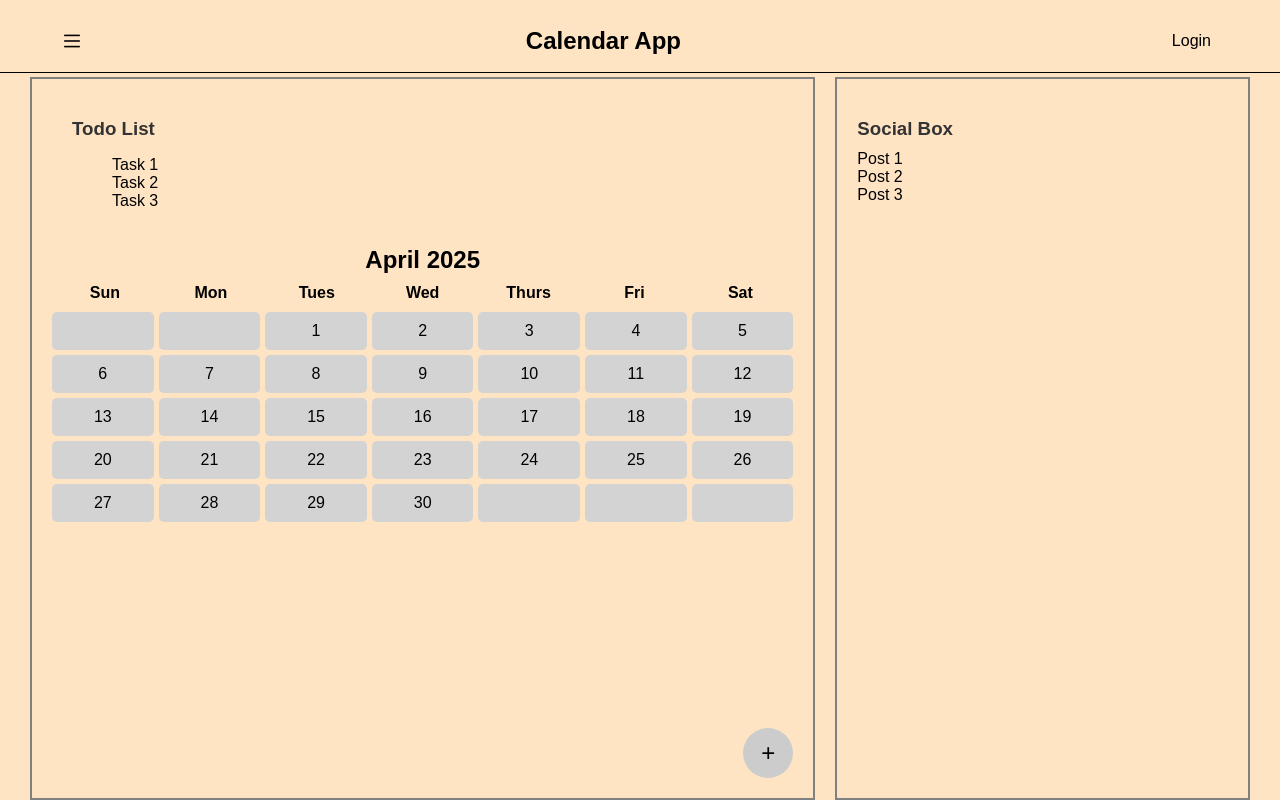
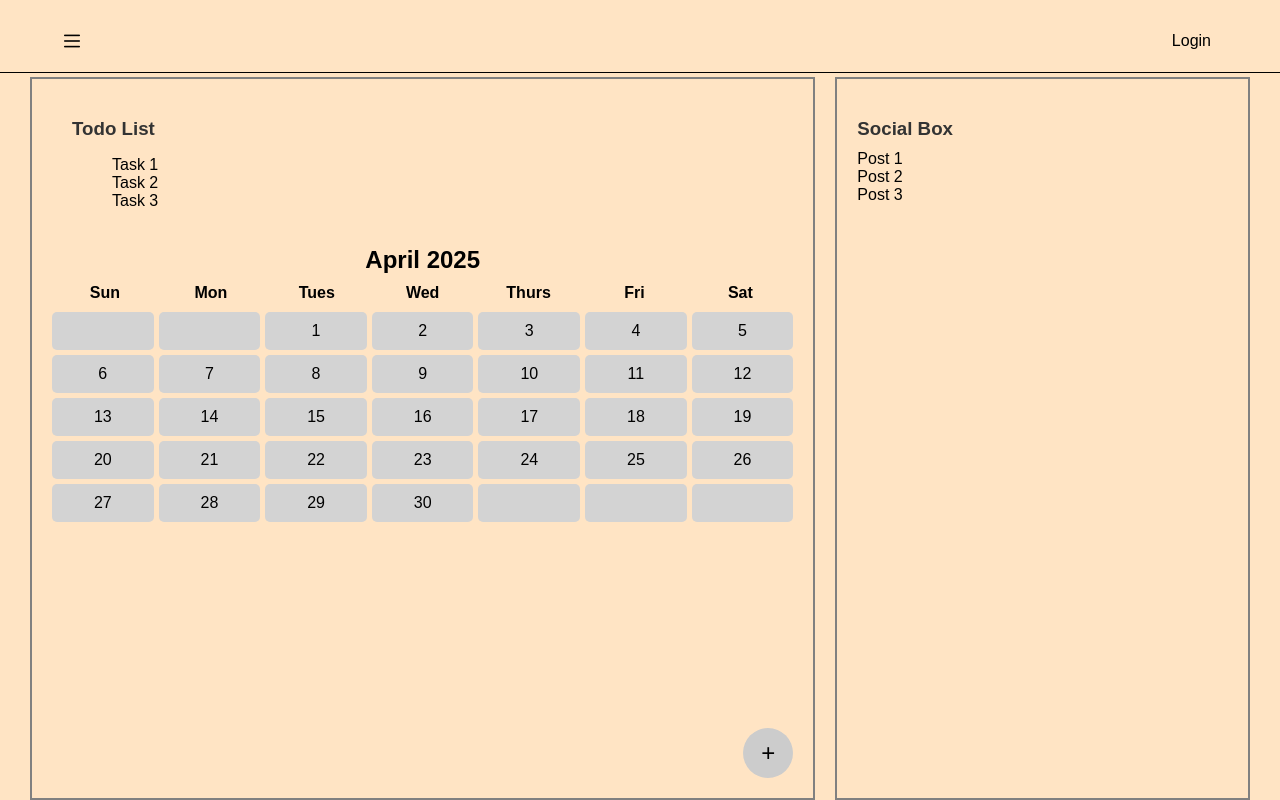
Before and after one commit to DaeunLim/AntiProcrastination, a React app: page / in a window 1280 px wide. Built offline with nearby package versions, Linux system fonts and the light colour scheme.

Commit message:
Update Header.js
Remove the title

```diff
--- a/src/components/Header/Header.js
+++ b/src/components/Header/Header.js
@@ -10,7 +10,6 @@ function Header({ onMenuClick }) {
           {/* You can add an actual logo image here */}
 
         <button id="btn_more" aria-label="Menu" onClick={onMenuClick}></button>
-        <h1 className="title">Calendar App</h1>
         <ul id="top_nav">
           <li><a href=""><span>Login</span></a></li>
         </ul>
```
